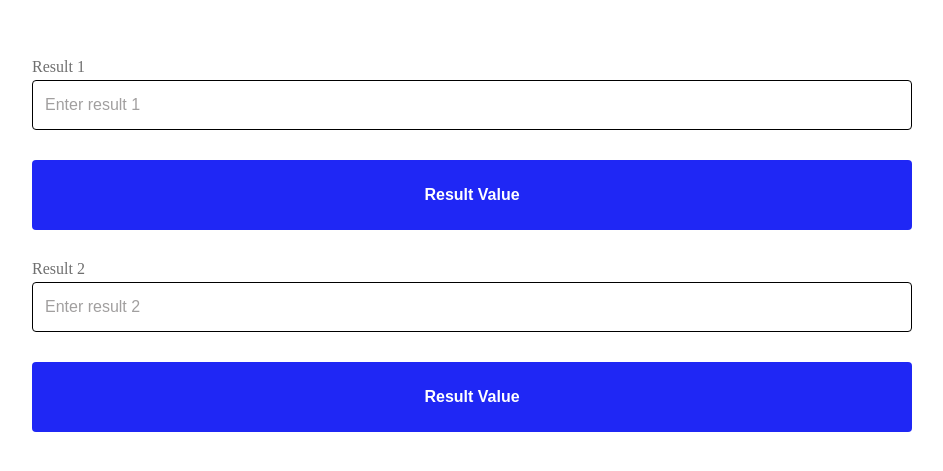
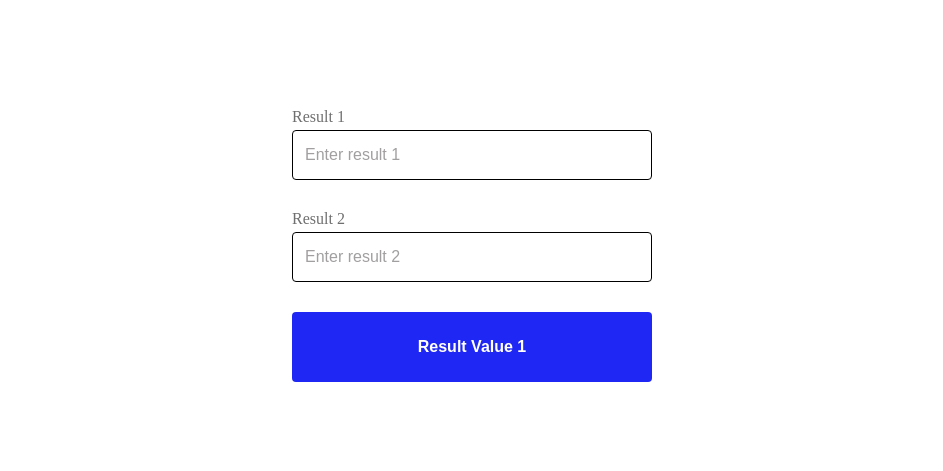
Before and after one commit to Akmi555/projec_02_ts, a React (Create React App) app: page / in a window 1280 px wide. Shown: the part 155-626 px from the top of the page, without its empty margins (168-1111 px from the left). Built offline with nearby package versions, Linux system fonts and the light colour scheme.

Commit message:
Homework010_2

```diff
--- a/src/homeworks/Homework010/Homework010.tsx
+++ b/src/homeworks/Homework010/Homework010.tsx
@@ -1,52 +1,59 @@
 import { ChangeEvent, useState } from "react";
-import { Homework010Component } from "./styles";
+import { Homework010Component, FormWrapper, ResultWrapper } from "./styles";
 import Input from "../../components/Input/Input";
 import Button from "../../components/Button/Button";
 import ResultBlock from "../../components/ResultBlock/ResultBlock";
 
 function Homework010() {
-    // 1. Создаем состояние, в котором будет храниться актуальное значение поля
-    const [resultValue1, setResultValue1] = useState<string>('')
-    const [resultValue2, setResultValue2] = useState<string>('')
-    // 3. Создаём функцию, которая будет вызываться при изменении resultValue и изменять его состояние (значение)
-    const changeResultValue1 = (event: ChangeEvent<HTMLInputElement>) => {
-        setResultValue1(event.target.value)
+  const [resultValue1, setResultValue1] = useState<string>("");
+  const [resultValue2, setResultValue2] = useState<string>("");
+  const [value1Result, setvalue1Result] = useState<string>("");
+  const [value2Result, setvalue2Result] = useState<string>("");
+  const [isShowBlock, setIsShowBloc] = useState<boolean>(false);
+
+  const changeResultValue1 = (event: ChangeEvent<HTMLInputElement>): void => {
+    console.log(event);
+    setResultValue1(event.target.value);
+  };
+
+  const changeResultValue2 = (event: ChangeEvent<HTMLInputElement>): void => {
+    setResultValue2(event.target.value);
+  };
+
+  const showResult = () => {
+    setvalue1Result(resultValue1);
+    setvalue2Result(resultValue2);
+    if (resultValue1!=='' || resultValue2!=='') {
+        setIsShowBloc(!isShowBlock)
     }
-    const changeResultValue2 = (event: ChangeEvent<HTMLInputElement>) => {
-        setResultValue2(event.target.value)
-    }
+  };
 
   return (
     <Homework010Component>
-        {/* 2. Передача значения в поле */}
+      <FormWrapper>
         <Input
-        label='Result 1'
-        name='result1'
-        placeholder='Enter result 1'
+          label="Result 1"
+          name="result1"
+          placeholder="Enter result 1"
           value={resultValue1}
-        // 4. Передача функции для изменения инпута resultValue
           onChange={changeResultValue1}
         />
-        <Button
-        name='Result Value'
-        onButtonClick={()=> resultValue1 !=='' && <ResultBlock resultName='result 1' result={resultValue1}/>}
-        />
-         {/* 2. Передача значения в поле */}
         <Input
-        label='Result 2'
-        name='result1'
-        placeholder='Enter result 2'
+          label="Result 2"
+          name="result1"
+          placeholder="Enter result 2"
           value={resultValue2}
-        // 4. Передача функции для изменения инпута resultValue
           onChange={changeResultValue2}
         />
-        <Button
-        name='Result Value'
-        onButtonClick={()=> resultValue2 && <ResultBlock resultName='result 1' result={resultValue2}/>}
-        />
+        <Button name="Result Value 1" onButtonClick={showResult} />
+      </FormWrapper>
+      {isShowBlock &&
+        <ResultWrapper>
+          {value1Result !== '' && <ResultBlock resultName="result 1" result={value1Result} />}
+          {value2Result && <ResultBlock resultName="result 2" result={value2Result} />}
+        </ResultWrapper>}
     </Homework010Component>
-)
-
+  );
 }
 
 export default Homework010;
--- a/src/homeworks/Homework010/styles.ts
+++ b/src/homeworks/Homework010/styles.ts
@@ -9,3 +9,18 @@ flex: 1;
 gap: 30px;
 padding: 200px;
 `
+export const FormWrapper = styled.div`
+display: flex;
+flex-direction: column;
+align-items: center;
+gap: 30px;
+min-width: 400px;
+max-width: 600px;
+padding: 20px;
+`
+
+export const ResultWrapper = styled.div`
+display: flex;
+align-items: center;
+gap: 30px;
+`
```
Lines whose indentation alone changed are shown as unchanged.
